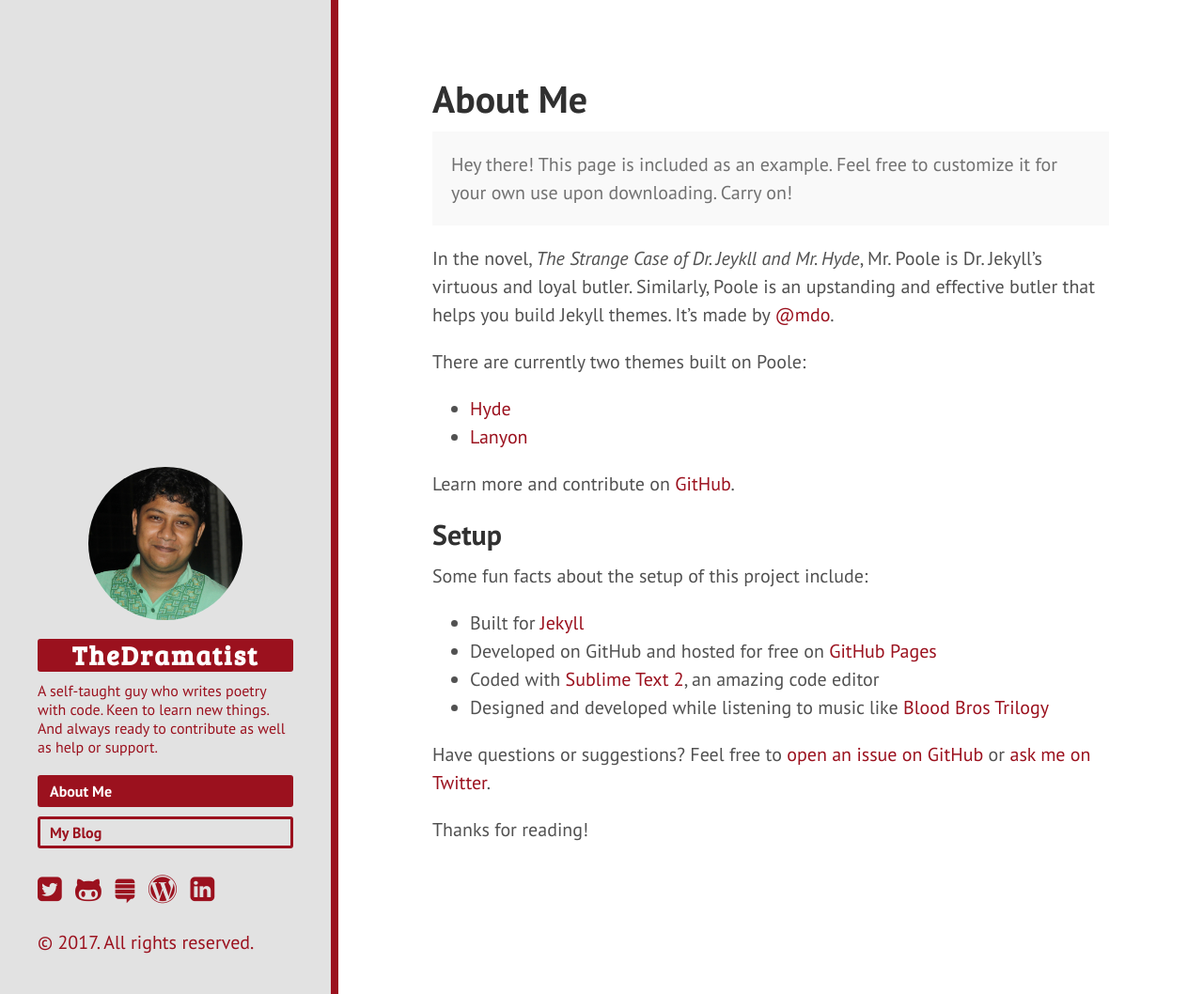
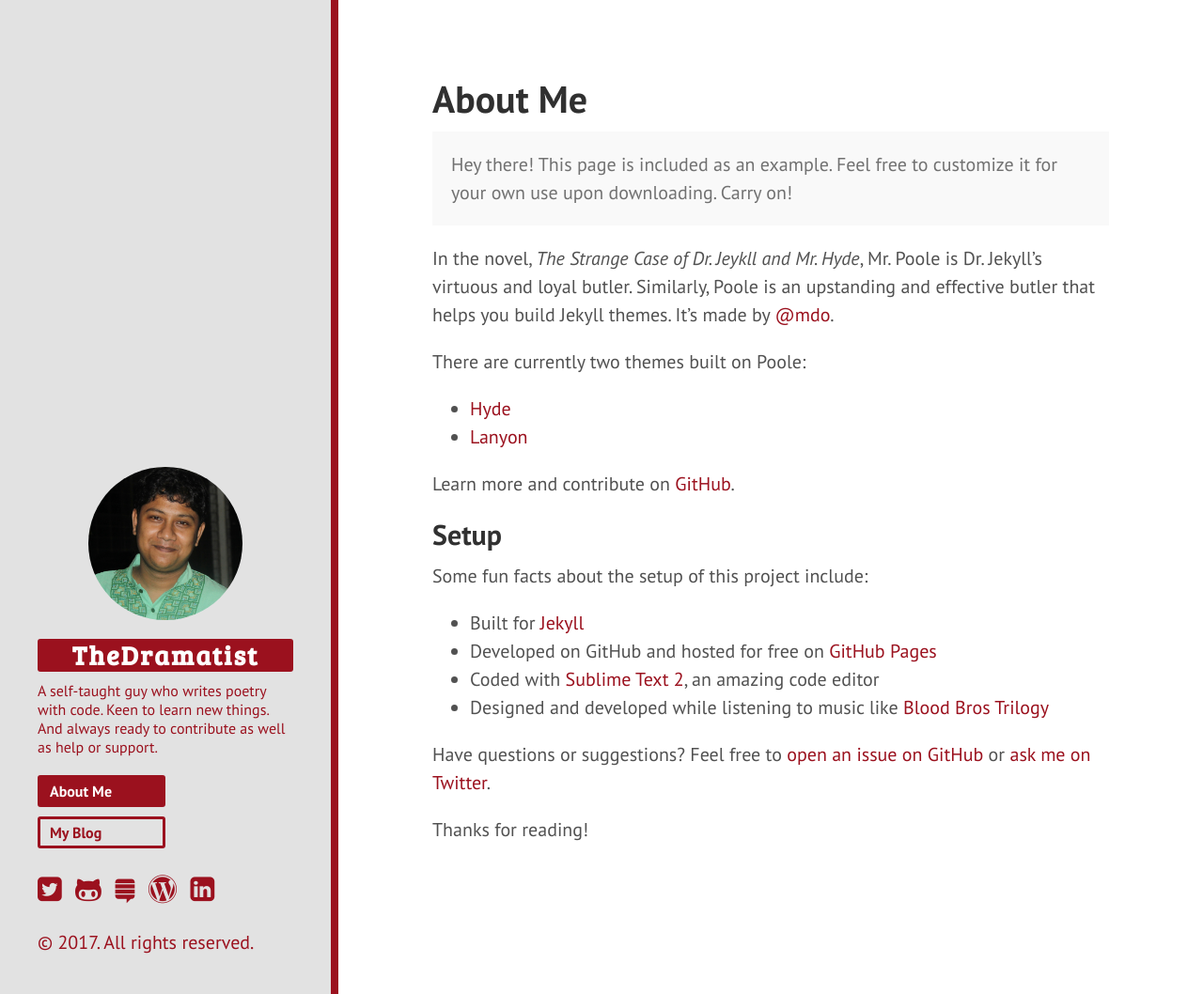
Before and after one commit to khanrn/codemascot.github.io, a Jekyll site: the page built from index.html, in a window 1280 px wide and 1058 px high. Shown: the whole window at 94% size. Built offline with Jekyll 4.4.1, drawn with Linux system fonts in a browser that asks for light colours; nearby versions of some CDN libraries; Markdown is read by kramdown in place of the engine named in the settings.

Commit message:
Menu CSS Updated

```diff
--- a/public/css/hyde.css
+++ b/public/css/hyde.css
@@ -93,6 +93,10 @@
     vertical-align: baseline;
     font-size: .98rem;
 }
+.sidebar nav .sidebar-nav-item {
+    width:50%;
+    margin: 10px auto;
+}
 @media (min-width: 48em) {
     .sidebar {
         position: fixed;
@@ -103,6 +107,9 @@
         text-align: left;
         border-right: 8px solid;
         border-bottom: 0;
+    }
+    .sidebar nav .sidebar-nav-item {
+        margin:10px 0;
     }
     .pagination-item.older:before {
         font-family: "FontAwesome";
```
